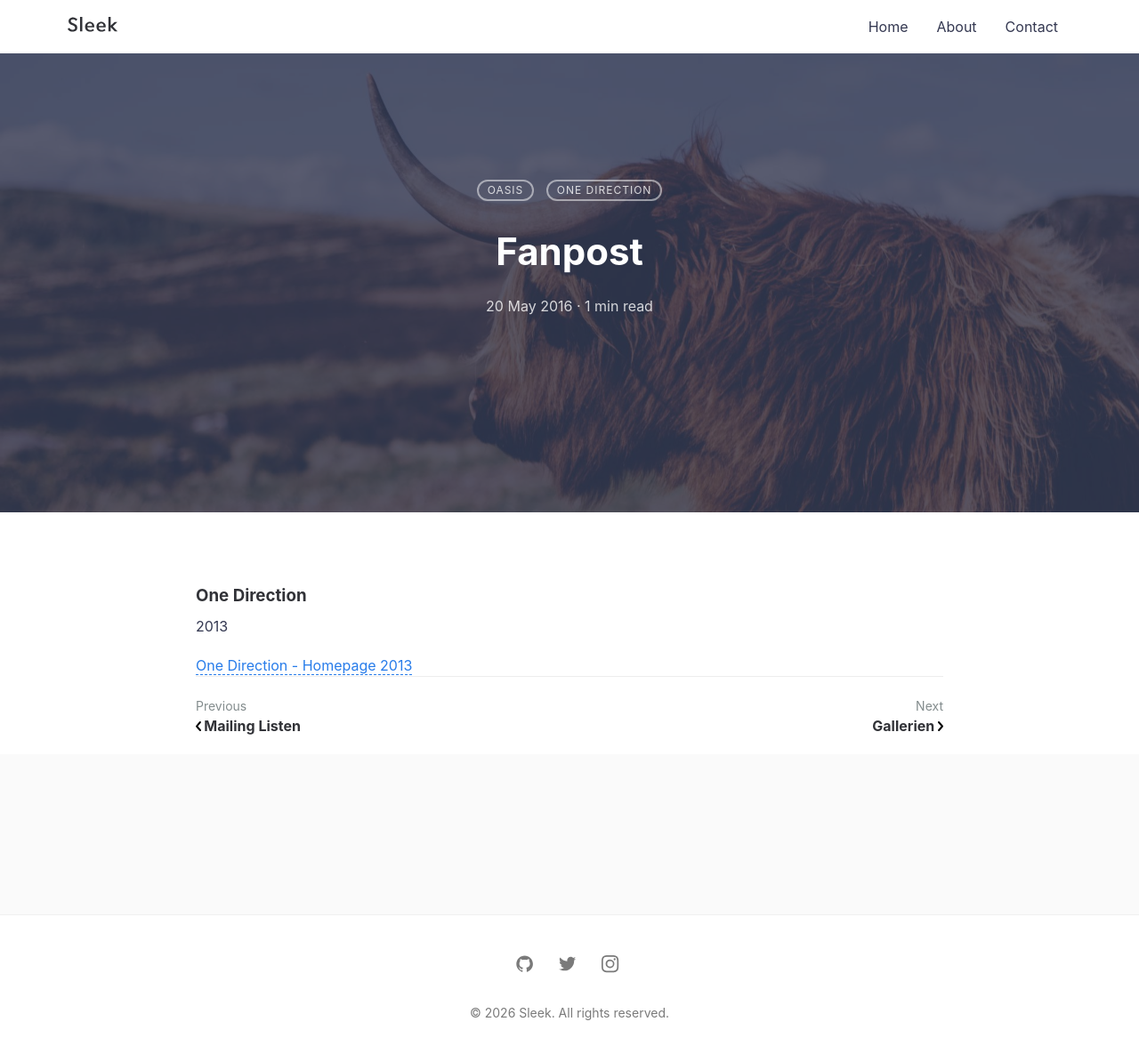
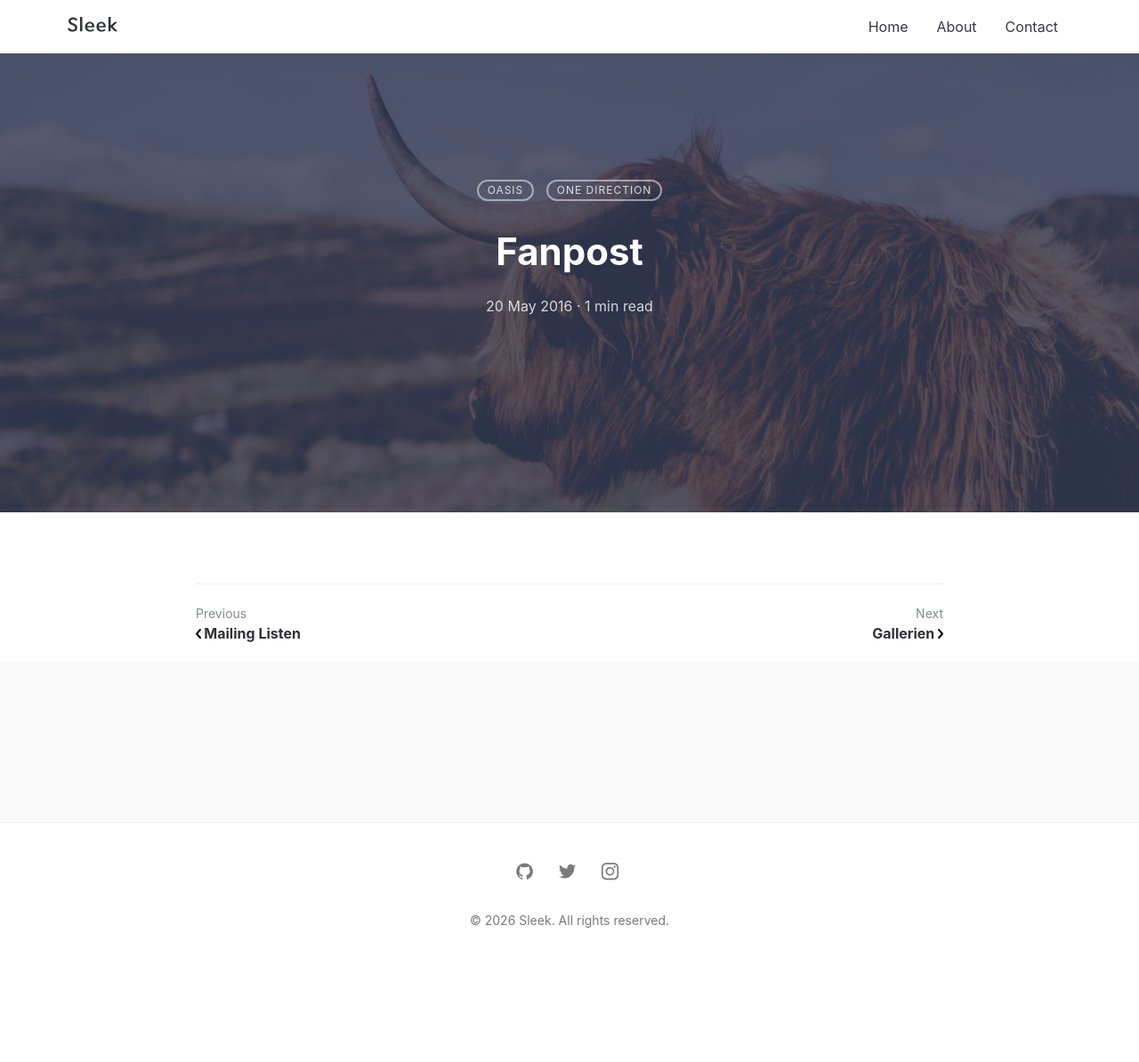
Before and after one commit to livklivk/Bands, a Jekyll site: the page built from _posts/2016-05-20-super-long-article.md, in a window 1280 px wide. Shown: the whole page at 89% size. Built offline with Jekyll 4.4.1, drawn with Linux system fonts in a browser that asks for light colours; comment, search, counter and statistics services are not loaded; after the commit the page ends 1090 px from its top, so only the background shows below that.

Commit message:
first commit

```diff
--- a/_posts/2016-05-20-super-long-article.md
+++ b/_posts/2016-05-20-super-long-article.md
@@ -4,11 +4,3 @@ title: "Fanpost"
 featured-img: shane-rounce-205187
 categories: [Oasis, One Direction]
 ---
-
- <div class="archive-item">
-  <h3>One Direction</h3>
-  <p>2013</p>
-  <a href="https://web.archive.org/web/20130719061335/http://www.onedirectionmusic.com/gb/gallery/category/C219/">
-    One Direction - Homepage 2013
-  </a>
-</div>
```
